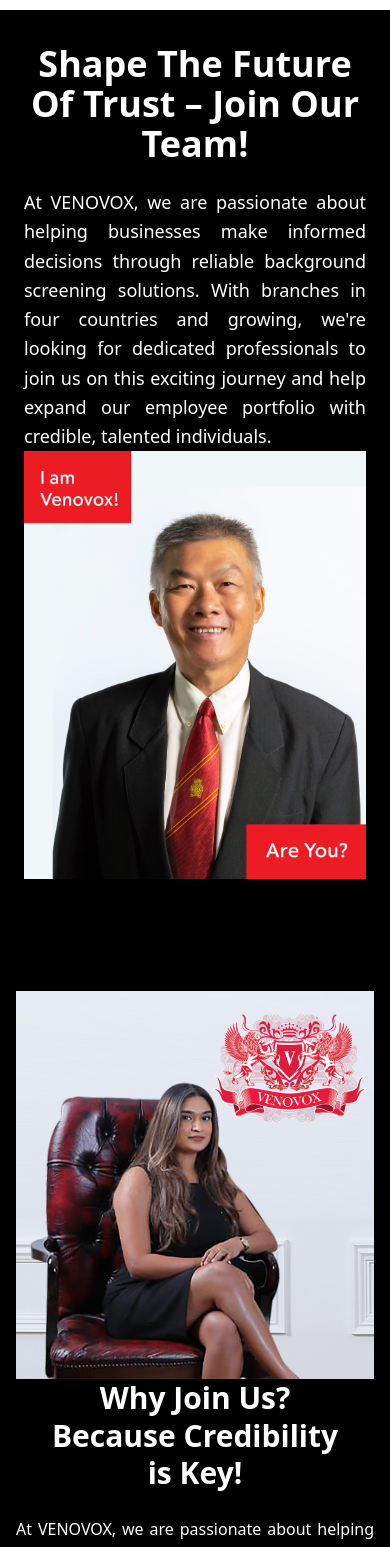
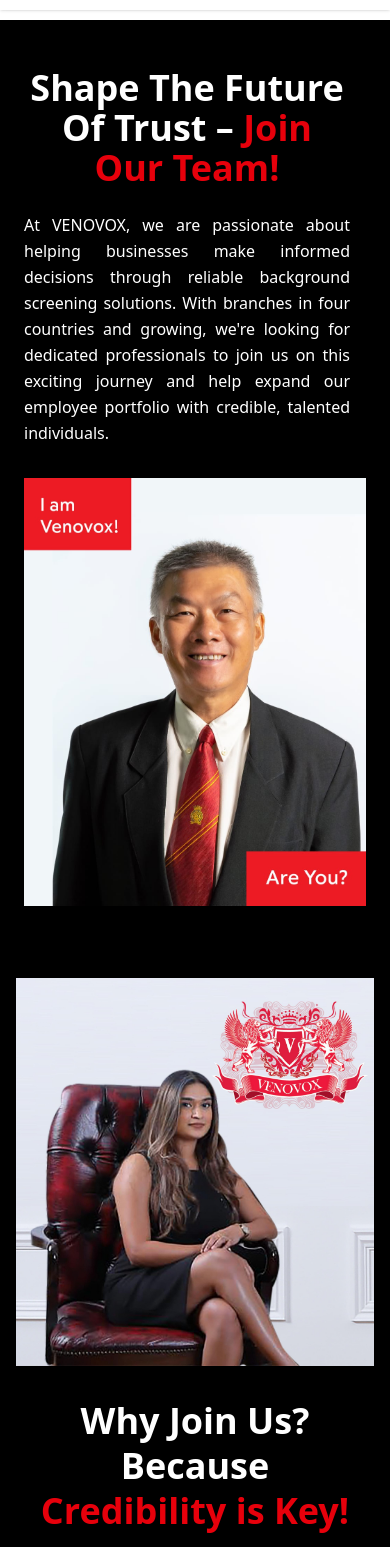
Before and after one commit to priyaclove/venovoox, a Next.js app: page /my-en/Career in a window 390 px wide. Shown: the part 160-1707 px from the top of the page. Built offline with nearby package versions, Linux system fonts and the light colour scheme.

Commit message:
style: enhance typography and layout in FunTeamSection, GrowWithUsSection, credibilitysection, and top-section for improved visual appeal

```diff
--- a/src/components/Career/FunTeamSection.tsx
+++ b/src/components/Career/FunTeamSection.tsx
@@ -12,10 +12,10 @@
 
                     {/* Left Text Section */}
                     <div className="space-y-4 md:space-y-6 text-center lg:text-left">
-                        <h2 className="text-3xl md:text-4xl lg:text-5xl font-bold leading-tight">
+                        <h2 className="text-4xl md:text-6xl font-bold text-white py-2">
                             Be Part of a <br className="hidden md:block" /> Credible <br className="hidden md:block" /> and Fun Team!
                         </h2>
-                        <p className="text-base md:text-lg text-gray-200 max-w-xl mx-auto lg:mx-0">
+                        <p className=" text-gray-200 max-w-xl mx-auto lg:mx-0">
                             We’re all about creating a supportive and engaging workplace
                             where your ideas are heard and your efforts are recognized.
                         </p>
@@ -34,7 +34,7 @@
                             src="/funteam.png"
                             alt="Team Member"
                             fill
-                            className="object-contain mt-2"
+                            className="object-contain"
                         />
                     </div>
 
--- a/src/components/Career/GrowWithUsSection.tsx
+++ b/src/components/Career/GrowWithUsSection.tsx
@@ -27,16 +27,16 @@
 const GrowWithUsSection = () => {
     return (
         <section className="bg-white text-black">
-            <div className="container mx-auto py-16 px-6 space-y-12">
-                <h2 className="text-3xl md:text-4xl lg:text-5xl font-bold">
+            <div className="container mx-auto py-12 px-6 space-y-12">
+                <h2 className="text-4xl md:text-6xl font-bold text-black">
                     Grow with Us, Globally!
                 </h2>
 
                 <div className="grid md:grid-cols-2 gap-10">
                     {cardData.map((card, idx) => (
-                        <div key={idx} className="space-y-0"> {/* Remove spacing between children */}
+                        <div key={idx} className="space-y-0">
                             {/* Image */}
-                            <div className="relative overflow-hidden h-84">
+                            <div className="relative overflow-hidden h-74">
                                 <Image
                                     src={card.image}
                                     alt={card.title}
@@ -51,7 +51,7 @@
                             </div>
 
                             {/* Description */}
-                            <p className="text-base md:text-lg text-black text-justify mt-4">
+                            <p className="text-gray-600 text-black text-justify mt-4">
                                 {card.description}
                             </p>
                         </div>
--- a/src/components/Career/credibilitysection.tsx
+++ b/src/components/Career/credibilitysection.tsx
@@ -6,35 +6,33 @@
         <div className="bg-black text-white">
             <div className="container mx-auto relative overflow-hidden px-4 sm:px-6 lg:px-8">
 
-                {/* Red accent blocks – hidden on mobile */}
-                <div className="hidden md:block absolute top-0 right-0 w-80 h-20 bg-red-600 z-20"></div>
+                {/* Red accent block – bottom left (desktop only) */}
+
                 <div className="hidden md:block absolute bottom-0 left-0 w-40 h-24 bg-red-600"></div>
 
-                <div className="relative z-10 flex items-center py-12 md:py-20">
-                    <div className="flex flex-col md:flex-row items-center justify-between gap-0">
+                <div className="relative z-10 flex items-center py-6 md:py-12">
+                    <div className="flex flex-col md:flex-row items-center justify-between w-full gap-8">
 
                         {/* Left Image */}
-                        <div className="md:w-1/2 flex justify-center md:justify-start">
+                        <div className="md:w-[40%] flex justify-center md:justify-start">
                             <Image
                                 src="/career1.jpg"
                                 height={400}
                                 width={400}
                                 alt="Handshake with Tech Overlay"
-                                className="object-contain w-full max-w-[400px]"
+                                className="object-contain h-auto"
                             />
                         </div>
 
                         {/* Right Content */}
-                        <div className="md:w-1/2 text-center md:text-left space-y-6 md:space-y-8">
-                            <h2 className="text-3xl sm:text-4xl md:text-5xl lg:text-6xl font-semibold leading-tight">
-                                Why Join Us?
+                        <div className="md:w-[60%] text-center md:text-left space-y-6 md:space-y-8">
+                            <h2 className="text-4xl md:text-6xl font-bold text-white leading-tight">
+                                Why Join Us? Because
                                 <br />
-                                Because Credibility
-                                <br />
-                                is Key!
+                                <span className="text-red-600"> Credibility is Key!</span>
                             </h2>
 
-                            <p className="text-base sm:text-lg md:text-lg leading-relaxed text-justify md:text-left">
+                            <p className="leading-relaxed text-justify">
                                 At VENOVOX, we are passionate about helping businesses make informed
                                 decisions through reliable background screening solutions. With branches
                                 in four countries and growing, we&apos;re looking for dedicated professionals
@@ -42,7 +40,6 @@
                                 with credible, talented individuals.
                             </p>
                         </div>
-
                     </div>
                 </div>
             </div>
--- a/src/components/Career/top-section.tsx
+++ b/src/components/Career/top-section.tsx
@@ -5,15 +5,15 @@
     return (
         <>
             {/* Hero Section */}
-            <div className="bg-black text-white min-h-[70vh] flex items-center justify-center px-6 py-16 mt-20">
+            <div className="bg-black text-white min-h-[70vh] flex items-center justify-center px-6 py-12 mt-30">
                 <div className="container mx-auto flex flex-col md:flex-row items-center justify-between gap-0">
 
                     {/* Left Content */}
-                    <div className="md:w-1/2 text-center md:text-left">
-                        <h1 className="text-4xl md:text-6xl font-semibold mb-6">
-                            Shape The Future Of Trust – Join Our Team!
+                    <div className="md:w-2/3 text-center md:text-left pr-4">
+                        <h1 className="text-4xl md:text-6xl font-bold mb-6">
+                            Shape The Future Of Trust – <span className='text-red-600'>Join Our Team!</span>
                         </h1>
-                        <p className="text-lg md:text-xl font-normal leading-relaxed text-justify md:text-left">
+                        <p className="leading-relaxed text-justify md:text-left">
                             At VENOVOX, we are passionate about helping businesses make informed decisions through reliable
                             background screening solutions. With branches in four countries and growing, we&apos;re looking for dedicated
                             professionals to join us on this exciting journey and help expand our employee portfolio with credible, talented
@@ -22,17 +22,18 @@
                     </div>
 
                     {/* Right Image */}
-                    <div className="md:w-1/3 flex justify-end">
+                    <div className="md:w-[350px] flex justify-center mt-8 md:mt-0">
                         <Image
-                            src="/venovoxx.jpg" // Replace with your actual image path
+                            src="/venovoxx.jpg"
                             alt="Join Our Team"
-                            width={400}
-                            height={200}
-                            className="object-contain "
+                            width={350}
+                            height={300}
+                            className="object-contain h-auto"
                         />
                     </div>
                 </div>
             </div>
+
         </>
     );
 };
```
